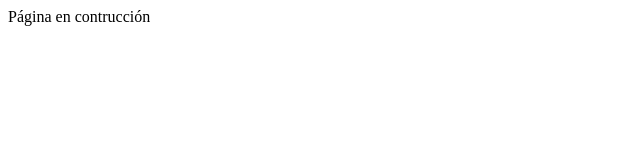
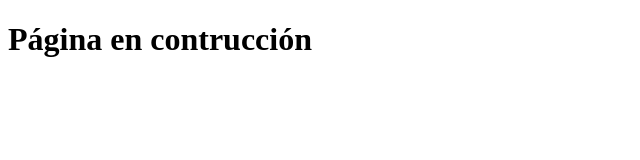
Before and after one commit to gemaandarias/gemaandarias.github.io, a plain HTML site: page index.html in a window 1280 px wide. Shown: the whole page, without its empty margins (0-640 px from the left). Drawn offline with Linux system fonts and the light colour scheme.

Commit message:
Update index.html

```diff
--- a/index.html
+++ b/index.html
@@ -1,8 +1,8 @@
 <!doctype html>
 <html>
-<head>
-</head>
-<body>
-    Página en contrucción
-</body>
+    <head>
+    </head>
+    <body>
+        <h1>Página en contrucción</h1>
+    </body>
 </html>
```
